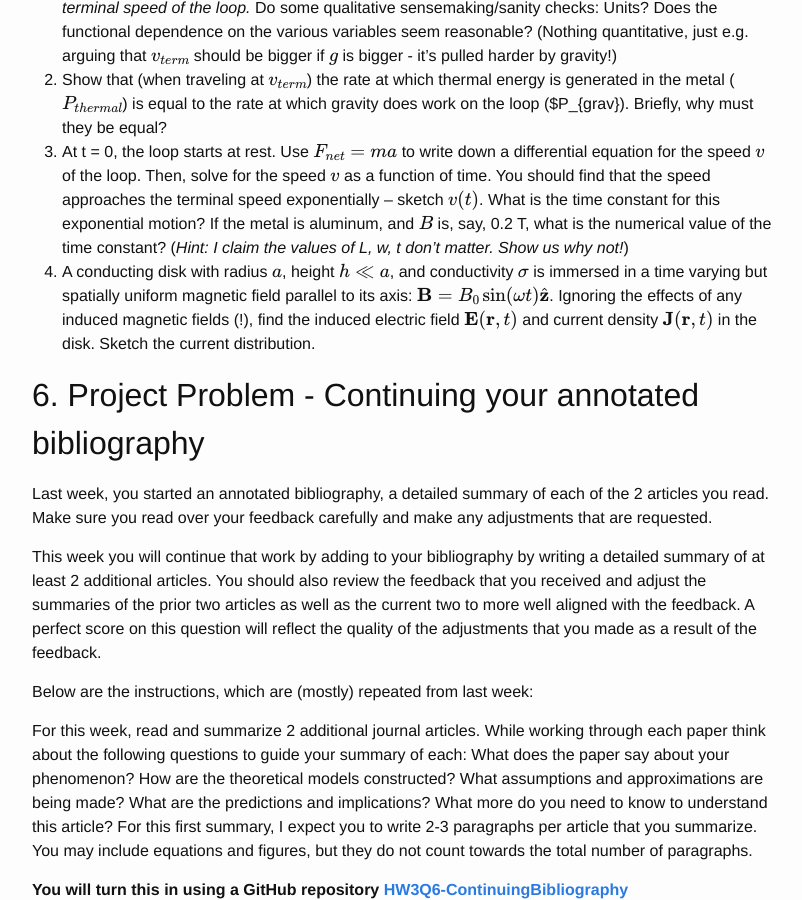
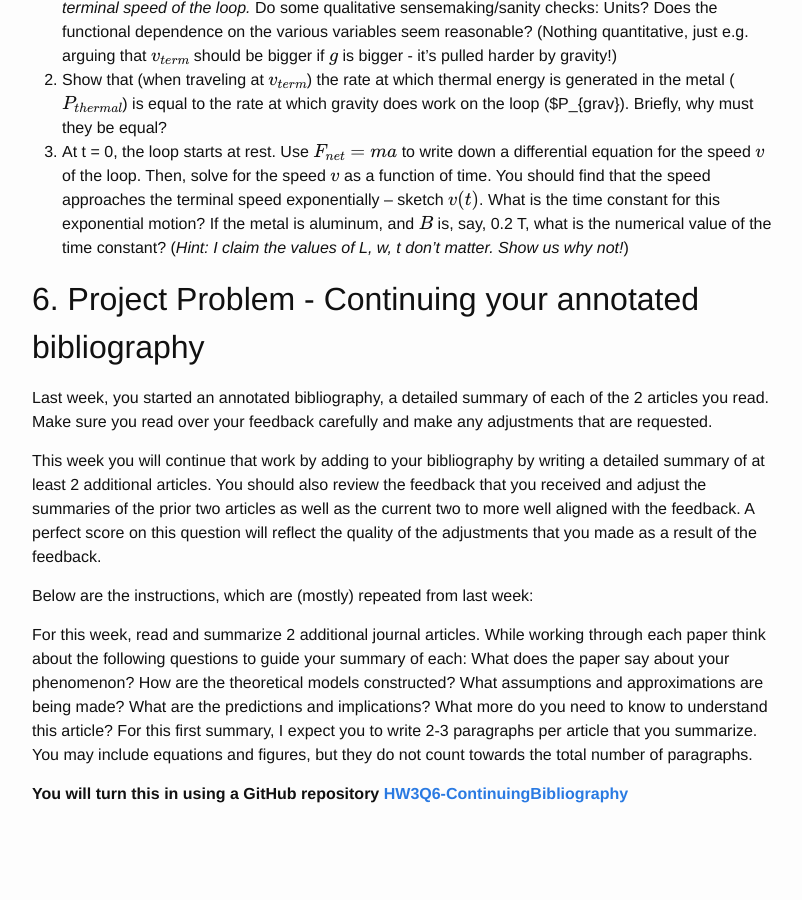
Before and after one commit to KSchram/phy482msu, a Jekyll site: the page built from assignments/homework3.md, in a window 1280 px wide and 900 px high, scrolled down 2905 px. Shown: the whole window, without its empty margins (238-1040 px from the left). Built offline with Jekyll 4.4.1, drawn with Linux system fonts in a browser that asks for light colours; formulas are drawn with MathJax 3; after the commit the page ends 3771 px from its top, so only the background shows below that.

Commit message:
updated hw3

```diff
--- a/assignments/homework3.md
+++ b/assignments/homework3.md
@@ -61,7 +61,6 @@ A square metal loop is released from rest and falls straight down.  The loop is
 1. What is the EMF around the loop in terms of the downward speed $v$ of the loop?  *Assume the loop reaches terminal velocity before it passes entirely outside the field, and derive an expression for the terminal speed of the loop.* Do some qualitative sensemaking/sanity checks: Units? Does the functional dependence on the various variables seem reasonable? (Nothing quantitative, just e.g. arguing that $v_{term}$ should be bigger if $g$ is bigger -  it’s pulled harder by gravity!)
 2. Show that (when traveling at $v_{term}$) the rate at which thermal energy is generated in the metal ($P_{thermal}$) is equal to the rate at which gravity does work on the loop ($P_{grav}).  Briefly, why must they be equal?
 3. At t = 0, the loop starts at rest.  Use $F_{net} = ma$ to write down a differential equation for the speed $v$ of the loop. Then, solve for the speed $v$ as a function of time.  You should find that the speed approaches the terminal speed exponentially – sketch $v(t)$.  What is the time constant for this exponential motion? If the metal is aluminum, and $B$ is, say, 0.2 T, what is the numerical value of the time constant? (*Hint: I claim the values of L, w, t don’t matter. Show us why not!*)
-4. A conducting disk with radius $a$, height $h \ll a$, and conductivity $\sigma$ is immersed in a time varying but spatially uniform magnetic field parallel to its axis: $\mathbf{B} = B_0 \sin (\omega t) \hat{\mathbf{z}}$. Ignoring the effects of any induced magnetic fields (!), find the induced electric field $\mathbf{E}(\mathbf{r},t)$ and current density $\mathbf{J}(\mathbf{r},t)$ in the disk. Sketch the current distribution.
 
 ## 6. Project Problem - Continuing your annotated bibliography
 Last week, you started an annotated bibliography, a detailed summary of each of the 2 articles you read. Make sure you read over your feedback carefully and make any adjustments that are requested.
```
